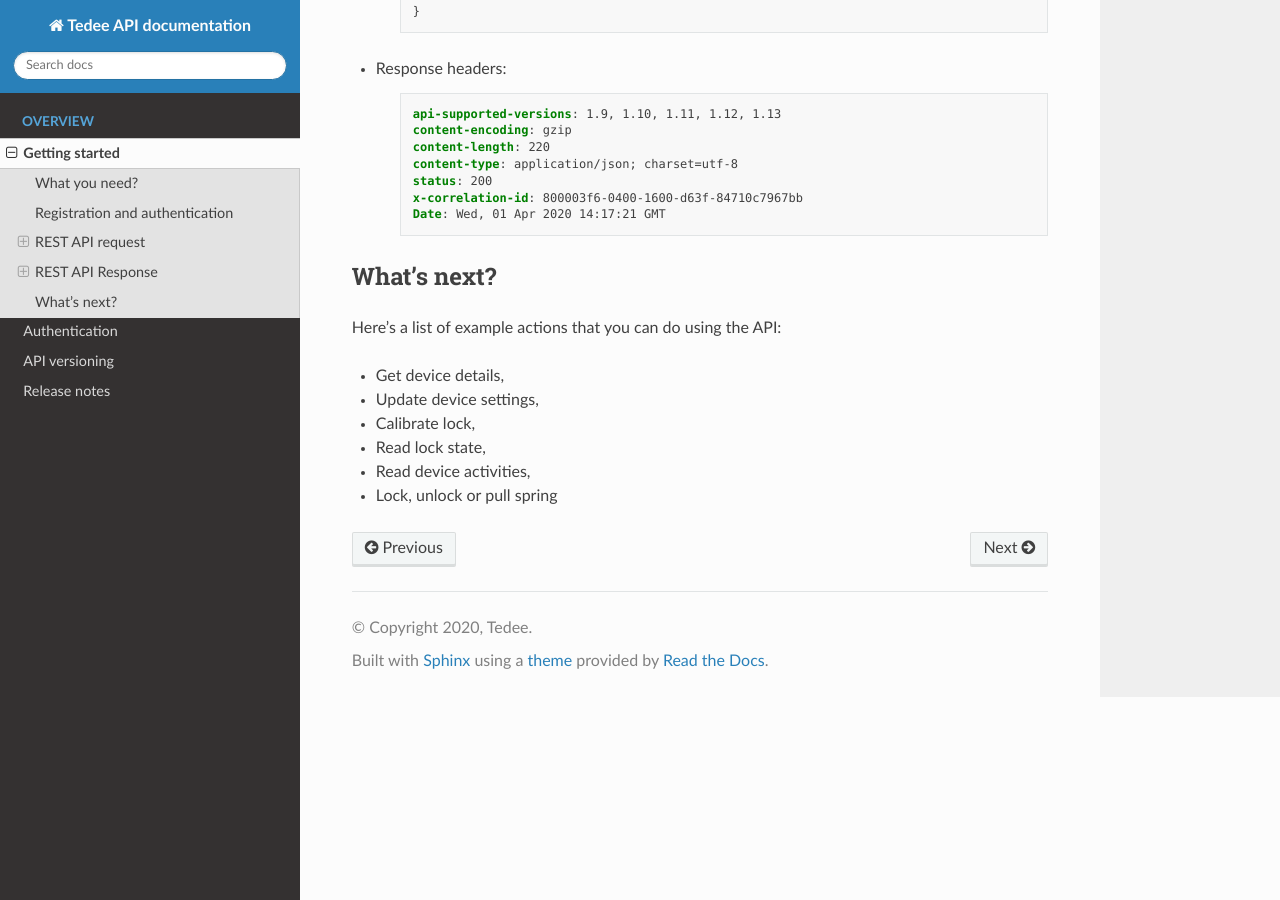
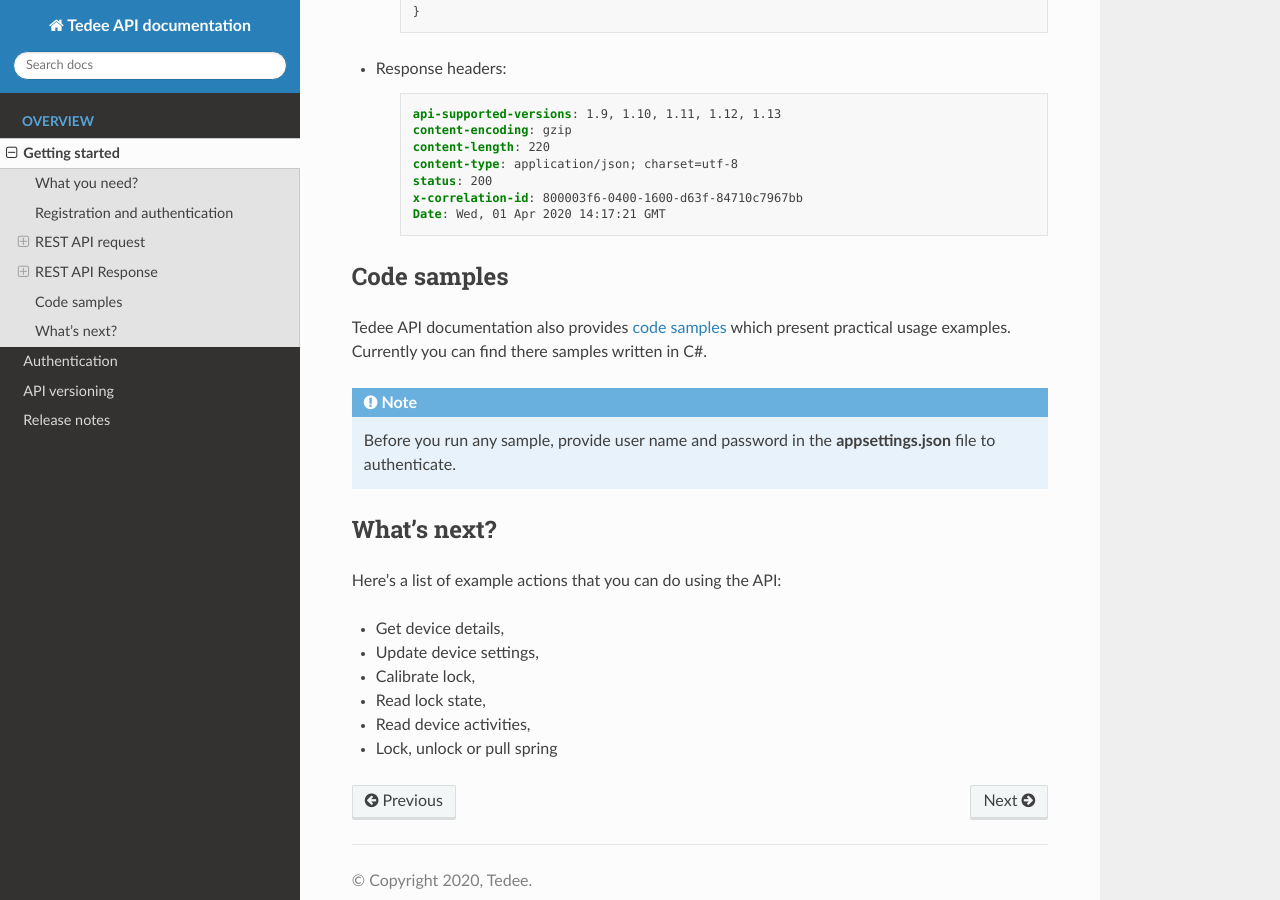
Before and after one commit to tedee-com/tedee-api-doc, a Sphinx documentation site: the page built from docs/source/getting-started.rst, in a window 1280 px wide and 900 px high, scrolled down 3191 px. Built offline with Sphinx 7.4.7 and the Read the Docs theme 2.0.0, drawn with Linux system fonts in a browser that asks for light colours.

Commit message:
Add README file to code samples (#15)

```diff
--- a/docs/source/getting-started.rst
+++ b/docs/source/getting-started.rst
@@ -146,6 +146,15 @@ Below is an example response for the battery level request:
         x-correlation-id: 800003f6-0400-1600-d63f-84710c7967bb
         Date: Wed, 01 Apr 2020 14:17:21 GMT
 
+Code samples
+------------
+
+Tedee API documentation also provides `code samples <https://github.com/tedee-com/tedee-api-doc/tree/master/samples>`_ which present practical usage examples.
+Currently you can find there samples written in C#.
+
+.. note::
+   Before you run any sample, provide user name and password in the **appsettings.json** file to authenticate.
+
 What's next?
 ------------
 
```
Also changed, not shown: samples/cs/README.rst (added), 1 other file.
